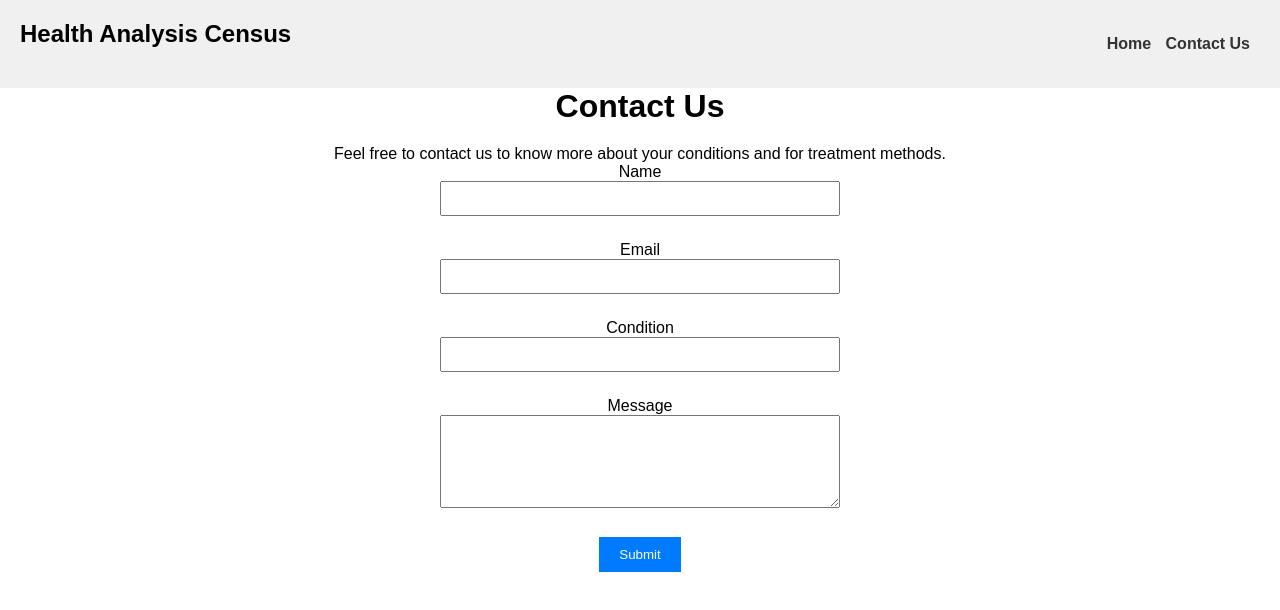
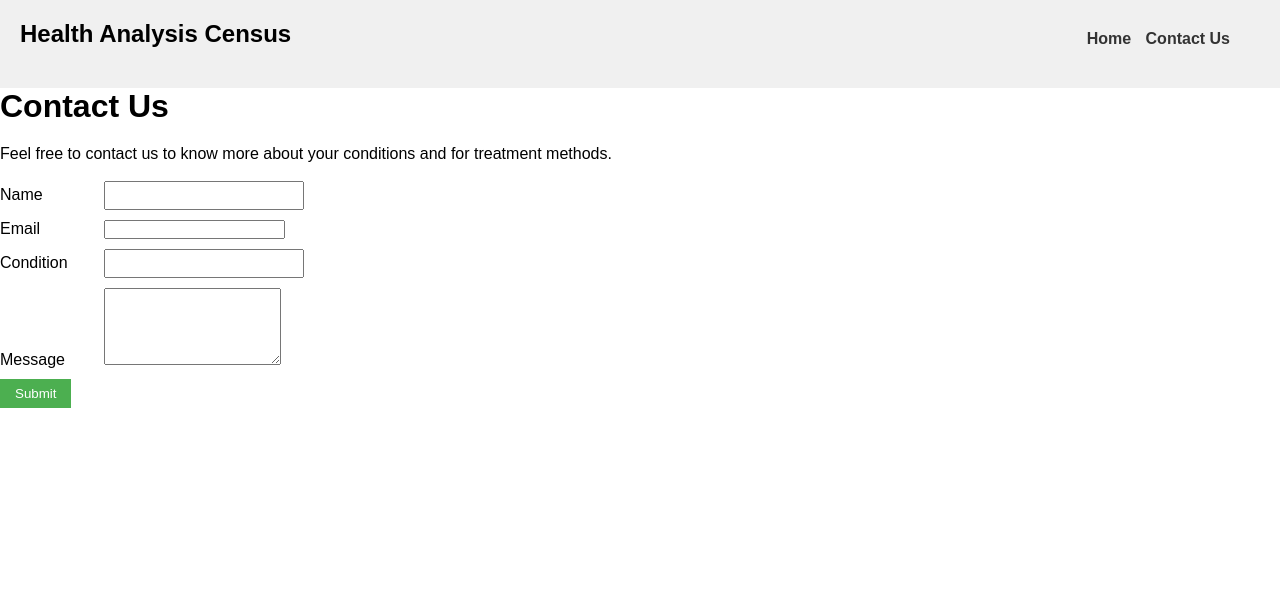
Before and after one commit to miclone/heath_census, a plain HTML site: page health_contact.html in a window 1280 px wide. Drawn offline with Linux system fonts and the light colour scheme.

Commit message:
Update health_contact.html

```diff
--- a/health_contact.html
+++ b/health_contact.html
@@ -1,71 +1,47 @@
 <!DOCTYPE html>
 <html lang="en">
+
 <head>
     <meta charset="UTF-8">
     <title>Contact Us</title>
     <link rel="stylesheet" href="./health_analysis.css">
-  <style>
-    body{
-        text-align: center;
-    }
-    /* Some basic styling for demonstration purposes */
-    #contactForm {
-      max-width: 400px;
-      margin: 0 auto;
-    }
-    #contactForm input,
-    #contactForm textarea {
-      width: 100%;
-      margin-bottom: 15px;
-      padding: 8px;
-    }
-    #contactForm button {
-      padding: 10px 20px;
-      background-color: #007bff;
-      color: white;
-      border: none;
-      cursor: pointer;
-    }
-    #contactForm button:hover {
-      background-color: #0056b3;
-    }
-  </style>
+    <script src="./health_analysis.js" defer></script>
 </head>
-<body>
-  <nav><h1>Health Analysis Census</h1>
+
+<body id="contact-us-body">
+    <nav>
+        <h1 id="site-name">Health Analysis Census</h1>
+        <div id="menu" style="justify-content: right; padding-right: 20px;">
             <ul>
                 <li><a href="./index.html" id="home">Home </a></li>
                 <li><a href="./health_contact.html" id="contact">Contact Us </a></li>
-      </li>
-
             </ul>
+        </div>
     </nav>
+    <main id="contact-us-main">
         <h1>Contact Us</h1>
-  <p>Feel free to contact us to know more about your conditions and for treatment methods.</p>
+        <p>Feel free to contact us to know more about your conditions and for treatment methods.</p><br>
 
         <form id="contactForm">
             <div>
                 <label for="name">Name</label>
-      <input type="text" id="name" name="name" required>
+                <input type="text" id="contactus-name" name="name" required>
             </div>
             <div>
                 <label for="email">Email</label>
-      <input type="email" id="email" name="email" required>
+                <input type="email" id="contactus-email" name="email" required>
             </div>
             <div>
                 <label for="condition">Condition</label>
-      <input type="text" id="condition" name="condition" required>
+                <input type="text" id="contactus-condition" name="condition" required>
             </div>
             <div>
                 <label for="message">Message</label>
-      <textarea id="message" name="message" rows="5" required></textarea>
+                <textarea id="contactus-message" name="message" rows="5" required></textarea>
             </div>
-    <button type="submit" onclick="thankyou()">Submit</button>
+            <button type="submit" onclick="contactusthankyou()" id="contact-submit">Submit</button>
         </form>
-  <script>
-    function thankyou(){
-        alert('Thank you for contacting us!')
-    }
-  </script>
+    </main>
 </body>
+
 </html>
```
Lines whose indentation alone changed are shown as unchanged.
